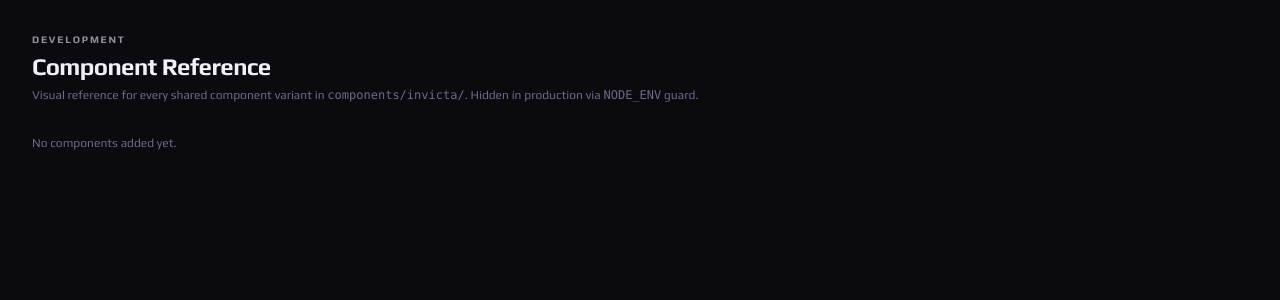
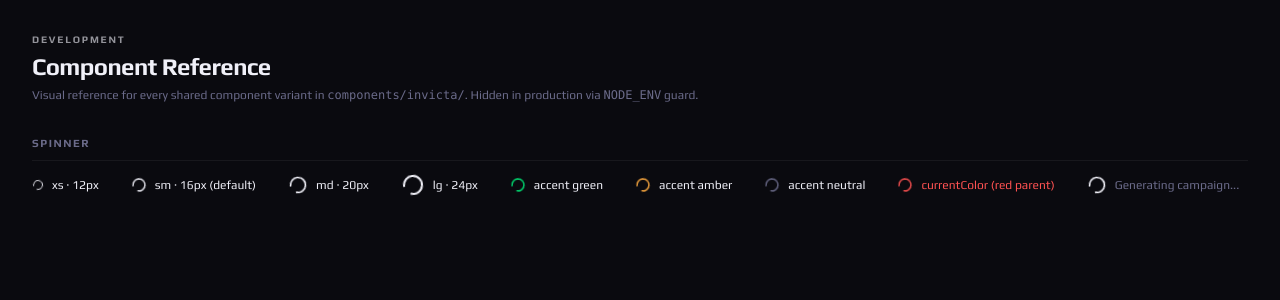
Before and after one commit to lawnmower321/invicta-ai, a Next.js app: page /dev/components in a window 1280 px wide. Shown: the top 300 px of the page. Built offline with nearby package versions, Linux system fonts and the light colour scheme.

Commit message:
feat(invicta): Spinner with currentColor default + dev/components entry

```diff
--- a/app/dev/components/page.tsx
+++ b/app/dev/components/page.tsx
@@ -1,4 +1,5 @@
 import { notFound } from "next/navigation"
+import { Spinner } from "@/components/invicta/Spinner"
 
 export default function DevComponentsPage() {
   if (process.env.NODE_ENV === "production") notFound()
@@ -18,7 +19,24 @@ export default function DevComponentsPage() {
 
       <main className="space-y-12">
         {/* Sections will be added progressively as components land. */}
-        <div className="text-xs text-muted-foreground">No components added yet.</div>
+        <section>
+          <h2 className="text-[11px] font-bold uppercase tracking-[0.14em] text-muted-foreground pb-2 mb-3 border-b border-white/[0.06]">
+            Spinner
+          </h2>
+          <div className="flex items-center gap-8 flex-wrap">
+            <div className="flex items-center gap-2"><Spinner size="xs" /><span className="text-xs">xs · 12px</span></div>
+            <div className="flex items-center gap-2"><Spinner size="sm" /><span className="text-xs">sm · 16px (default)</span></div>
+            <div className="flex items-center gap-2"><Spinner size="md" /><span className="text-xs">md · 20px</span></div>
+            <div className="flex items-center gap-2"><Spinner size="lg" /><span className="text-xs">lg · 24px</span></div>
+            <div className="flex items-center gap-2"><Spinner accent="green" /><span className="text-xs">accent green</span></div>
+            <div className="flex items-center gap-2"><Spinner accent="amber" /><span className="text-xs">accent amber</span></div>
+            <div className="flex items-center gap-2"><Spinner accent="neutral" /><span className="text-xs">accent neutral</span></div>
+            <div className="flex items-center gap-2" style={{ color: "var(--invicta-red)" }}>
+              <Spinner /><span className="text-xs">currentColor (red parent)</span>
+            </div>
+            <Spinner size="md" label="Generating campaign..." />
+          </div>
+        </section>
       </main>
     </div>
   )
--- /dev/null
+++ b/components/invicta/Spinner.tsx
@@ -0,0 +1,44 @@
+import { Loader2 } from "lucide-react"
+import { cn } from "@/lib/utils"
+import { accent as accentToken } from "./tokens"
+import type { AccentColor } from "./types"
+
+type SpinnerSize = "xs" | "sm" | "md" | "lg"
+
+type SpinnerProps = {
+  size?: SpinnerSize
+  accent?: AccentColor
+  label?: string
+  className?: string
+}
+
+const SIZE_PX: Record<SpinnerSize, number> = {
+  xs: 12,
+  sm: 16,
+  md: 20,
+  lg: 24,
+}
+
+export function Spinner({ size = "sm", accent, label, className }: SpinnerProps) {
+  const pxSize = SIZE_PX[size]
+  // Default: inherit currentColor from parent context (button text, body, etc.)
+  // accent="neutral" -> explicit muted; accent="green" etc. -> explicit override
+  const colorStyle: React.CSSProperties | undefined =
+    accent === undefined
+      ? undefined
+      : accent === "neutral"
+      ? { color: "var(--muted-foreground)" }
+      : { color: accentToken(accent).fg }
+
+  return (
+    <span
+      className={cn("inline-flex items-center gap-2", className)}
+      style={colorStyle}
+      role="status"
+    >
+      <Loader2 size={pxSize} className="motion-safe:animate-spin" aria-hidden="true" />
+      {label && <span className="text-xs text-muted-foreground">{label}</span>}
+      <span className="sr-only">{label ?? "Loading"}</span>
+    </span>
+  )
+}
```
